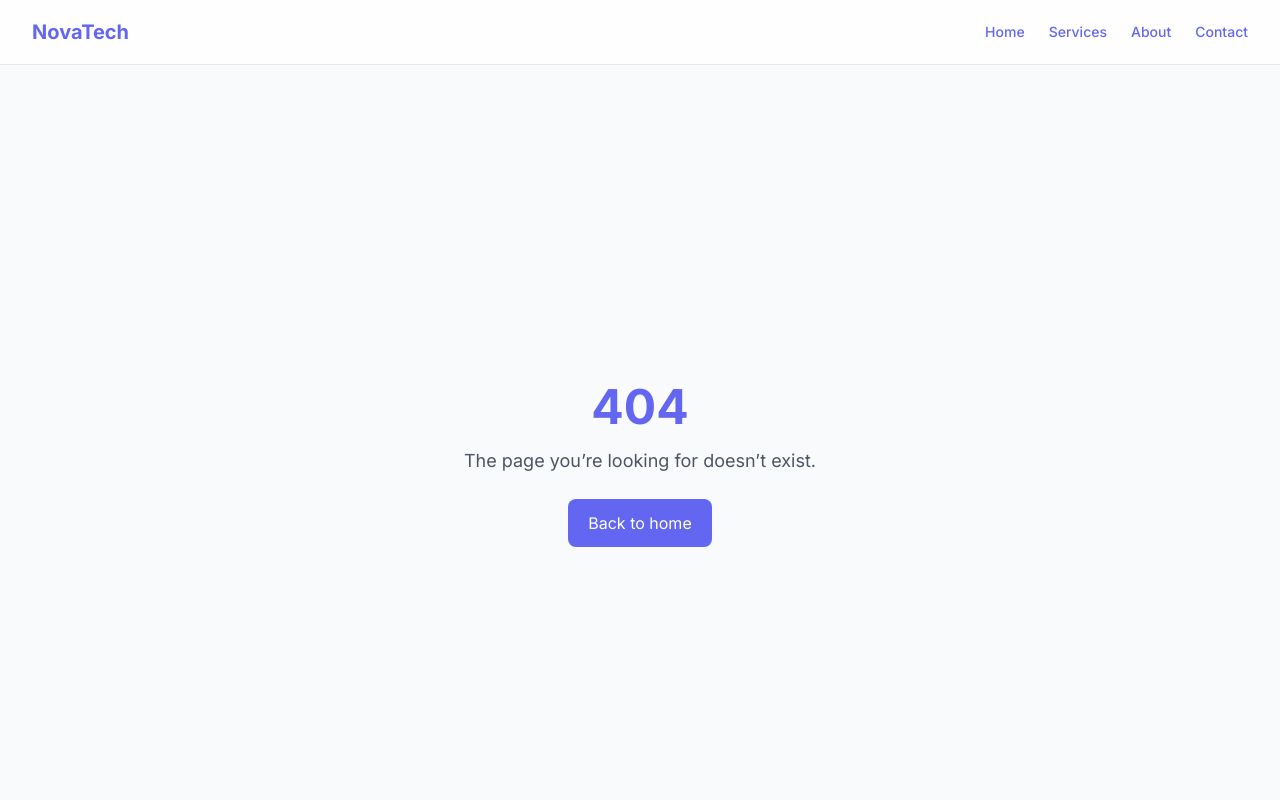
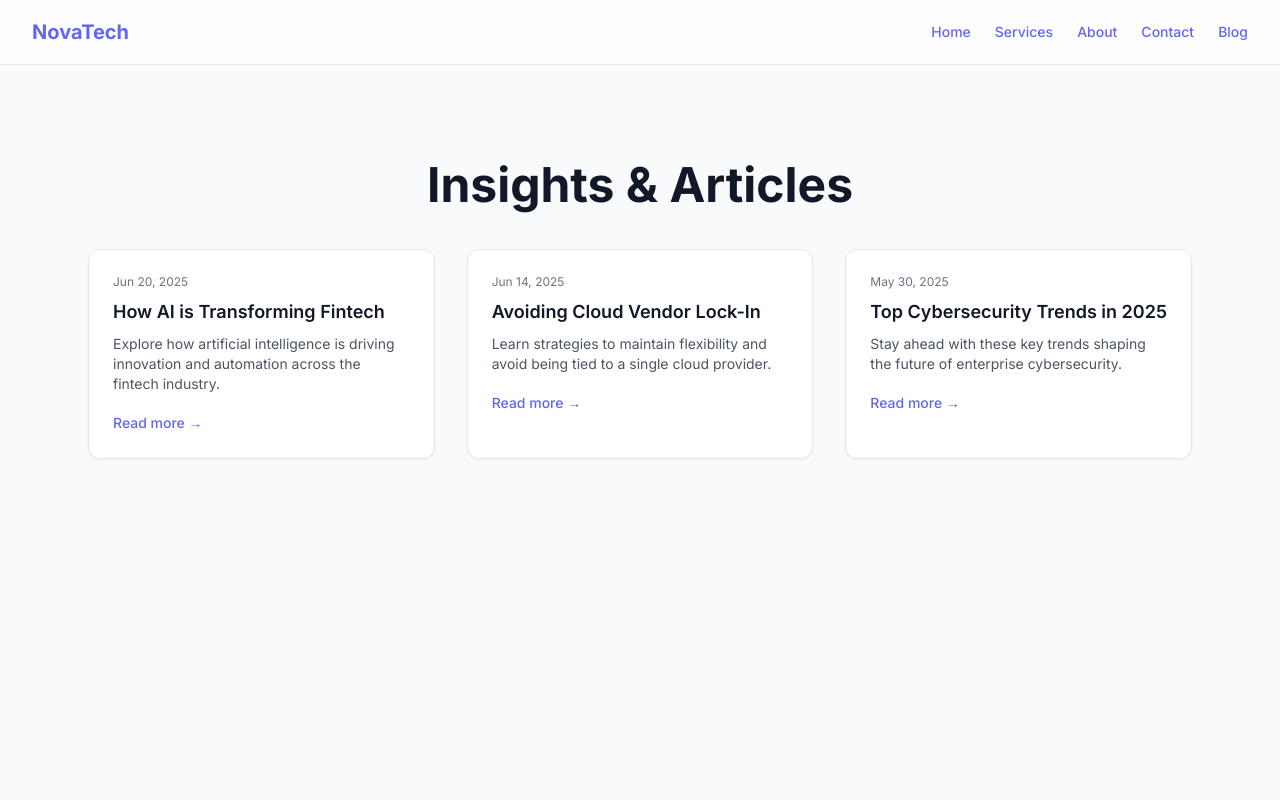
Before and after one commit to quim-romero/novatech-solutions, a React (Vite) app: page /blog in a window 1280 px wide. Before the commit this address had no page. Shown: the top 800 px of the page. Built offline with nearby package versions, Linux system fonts and the light colour scheme.

Commit message:
Blog page

```diff
--- a/src/App.jsx
+++ b/src/App.jsx
@@ -11,6 +11,7 @@ import Home from "./pages/Home";
 import Services from "./pages/Services";
 import About from "./pages/About";
 import Contact from "./pages/Contact";
+import Blog from "./pages/Blog";
 
 import Header from "./components/Header";
 import Footer from "./components/Footer";
@@ -31,6 +32,7 @@ function AppRoutes() {
         <Route path="/services" element={<Services />} />
         <Route path="/about" element={<About />} />
         <Route path="/contact" element={<Contact />} />
+        <Route path="/blog" element={<Blog />} />
 
         <Route path="*" element={<NotFound />} />
       </Routes>
--- a/src/components/Header.jsx
+++ b/src/components/Header.jsx
@@ -10,6 +10,7 @@ export default function Header() {
     { path: "/services", label: "Services" },
     { path: "/about", label: "About" },
     { path: "/contact", label: "Contact" },
+    { path: "/blog", label: "Blog" },
   ];
 
   return (
--- /dev/null
+++ b/src/data/blog.js
@@ -0,0 +1,28 @@
+const blogPosts = [
+  {
+    id: "1",
+    slug: "ai-in-fintech",
+    title: "How AI is Transforming Fintech",
+    date: "2025-06-20",
+    preview:
+      "Explore how artificial intelligence is driving innovation and automation across the fintech industry.",
+  },
+  {
+    id: "2",
+    slug: "cloud-vendor-lockin",
+    title: "Avoiding Cloud Vendor Lock-In",
+    date: "2025-06-14",
+    preview:
+      "Learn strategies to maintain flexibility and avoid being tied to a single cloud provider.",
+  },
+  {
+    id: "3",
+    slug: "cybersecurity-2025",
+    title: "Top Cybersecurity Trends in 2025",
+    date: "2025-05-30",
+    preview:
+      "Stay ahead with these key trends shaping the future of enterprise cybersecurity.",
+  },
+];
+
+export default blogPosts;
--- /dev/null
+++ b/src/pages/Blog.jsx
@@ -0,0 +1,61 @@
+import { Helmet } from "react-helmet-async";
+import { motion } from "framer-motion";
+import { Link } from "react-router-dom";
+import blogPosts from "../data/blog";
+
+export default function Blog() {
+  return (
+    <>
+      <Helmet>
+        <title>Blog – NovaTech Solutions</title>
+        <meta
+          name="description"
+          content="Articles and insights from the NovaTech team on AI, Cloud, and Cybersecurity."
+        />
+      </Helmet>
+
+      <motion.section
+        className="max-w-6xl mx-auto px-6 py-24"
+        initial={{ opacity: 0, y: 30 }}
+        animate={{ opacity: 1, y: 0 }}
+        exit={{ opacity: 0, y: -20 }}
+        transition={{ duration: 0.4 }}
+      >
+        <h1 className="text-3xl md:text-5xl font-bold text-gray-900 mb-10 text-center">
+          Insights & Articles
+        </h1>
+
+        <div className="grid md:grid-cols-3 gap-8">
+          {blogPosts.map((post, idx) => (
+            <motion.div
+              key={post.id}
+              className="bg-white border border-gray-200 rounded-xl p-6 shadow-sm hover:shadow-md transition"
+              initial={{ opacity: 0, y: 20 }}
+              whileInView={{ opacity: 1, y: 0 }}
+              viewport={{ once: true }}
+              transition={{ duration: 0.4, delay: idx * 0.1 }}
+            >
+              <p className="text-xs text-gray-500 mb-2">
+                {new Date(post.date).toLocaleDateString("en-US", {
+                  month: "short",
+                  day: "numeric",
+                  year: "numeric",
+                })}
+              </p>
+              <h3 className="text-lg font-semibold text-gray-900 mb-2">
+                {post.title}
+              </h3>
+              <p className="text-sm text-gray-600 mb-4">{post.preview}</p>
+              <Link
+                to={`/blog/${post.slug}`}
+                className="text-sm text-brand hover:underline font-medium"
+              >
+                Read more →
+              </Link>
+            </motion.div>
+          ))}
+        </div>
+      </motion.section>
+    </>
+  );
+}
```
